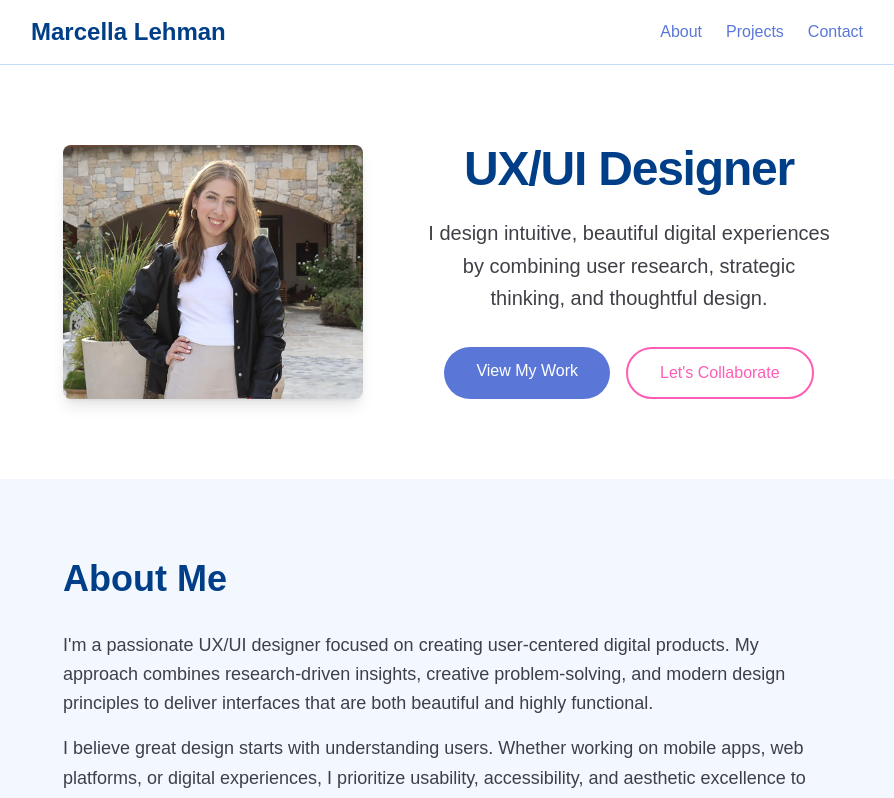
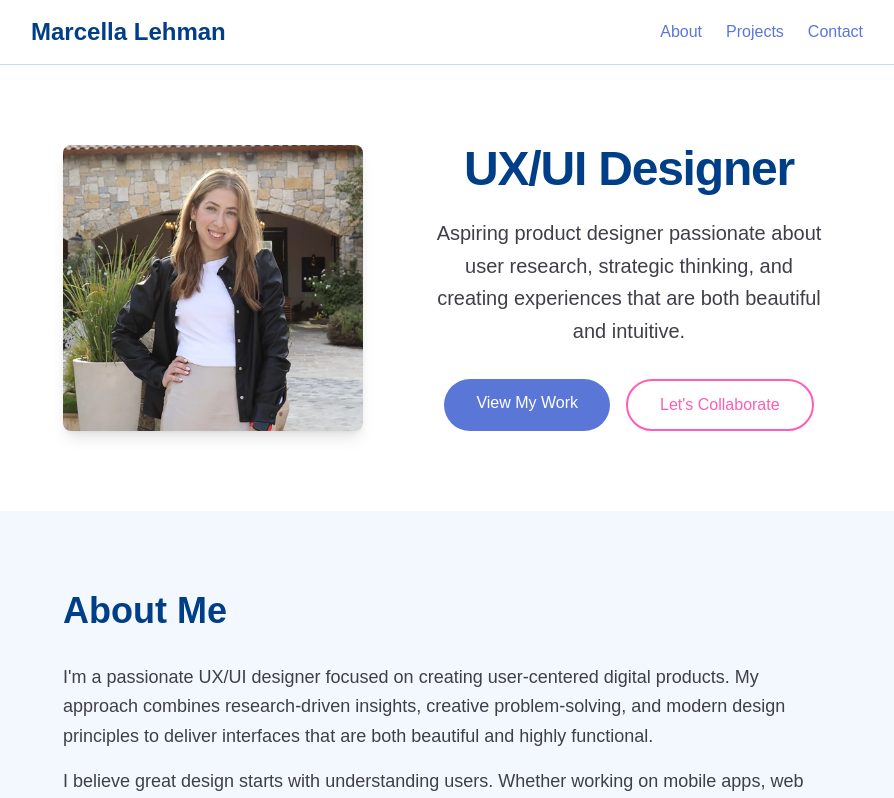
Before and after one commit to TzipHoro/MarcysPortfolio, a Next.js app in the folder my-portfolio/: page / in a window 1280 px wide. Shown: the top 798 px of the page, without its empty margins (193-1087 px from the left). Built offline with nearby package versions, Linux system fonts and the light colour scheme.

Commit message:
Update hero tagline to reflect aspiring product designer perspective
Co-Authored-By: Claude Sonnet 4.6 <noreply@anthropic.com>

```diff
--- a/my-portfolio/app/page.tsx
+++ b/my-portfolio/app/page.tsx
@@ -24,8 +24,8 @@ export default function Home() {
               UX/UI Designer
             </h1>
             <p className="text-xl text-zinc-700 mb-8 leading-relaxed">
-              I design intuitive, beautiful digital experiences by combining user research,
-              strategic thinking, and thoughtful design.
+              Aspiring product designer passionate about user research, strategic thinking,
+              and creating experiences that are both beautiful and intuitive.
             </p>
             <div className="flex flex-col sm:flex-row gap-4 justify-center">
               <a
```
